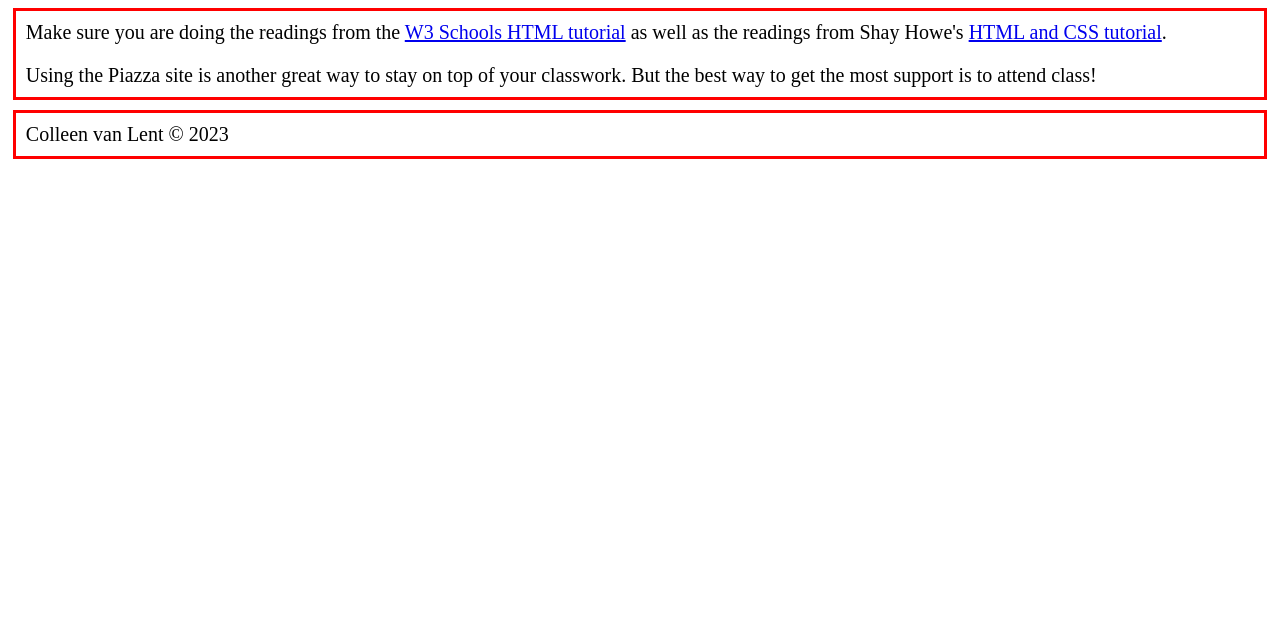
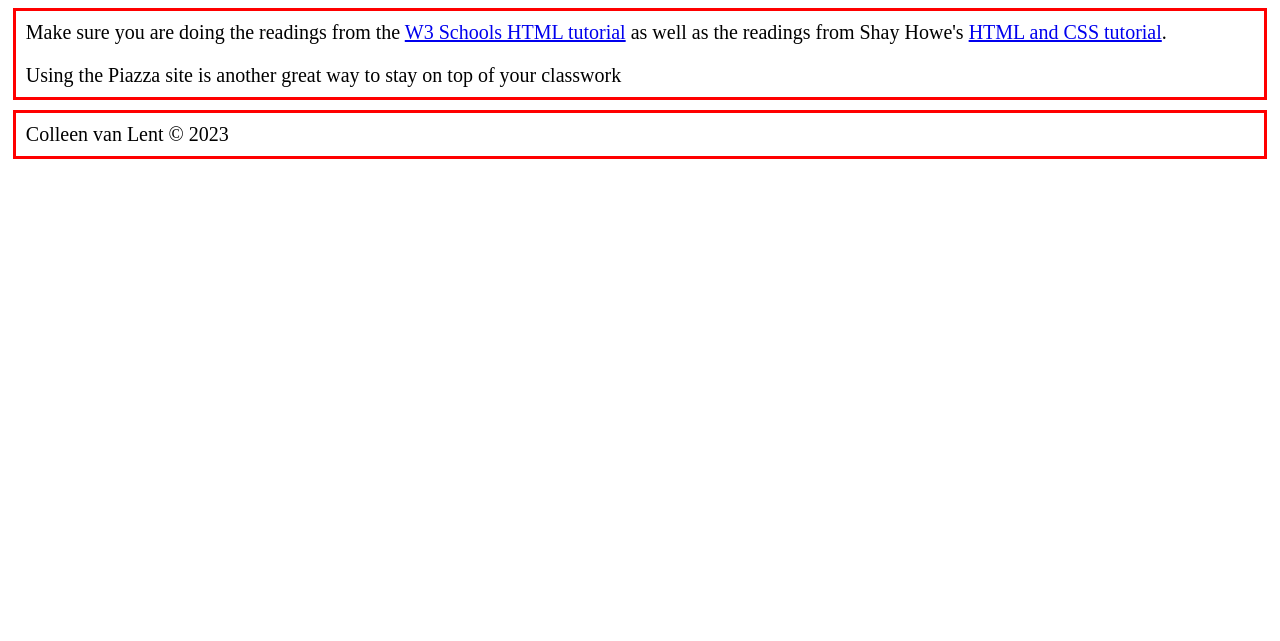
Before and after one commit to dcalo12/hw1-w24, a plain HTML site: page random.html in a window 1280 px wide. Shown: the part 159-800 px from the top of the page. Drawn offline with Linux system fonts and the light colour scheme.

Commit message:
Add files via upload

```diff
--- a/random.html
+++ b/random.html
@@ -31,7 +31,7 @@
 		tutorial</a> as well as the readings from Shay Howe's
 		<a href = "https://learn.shayhowe.com/html-css/">HTML and CSS tutorial</a>. </p>
 
-	<p>Using the Piazza site is another great way to stay on top of your classwork. But the best way to get the most support is to attend class!</p>
+	<p>Using the Piazza site is another great way to stay on top of your classwork</p>
 	</main>
 
 	<footer>
```
